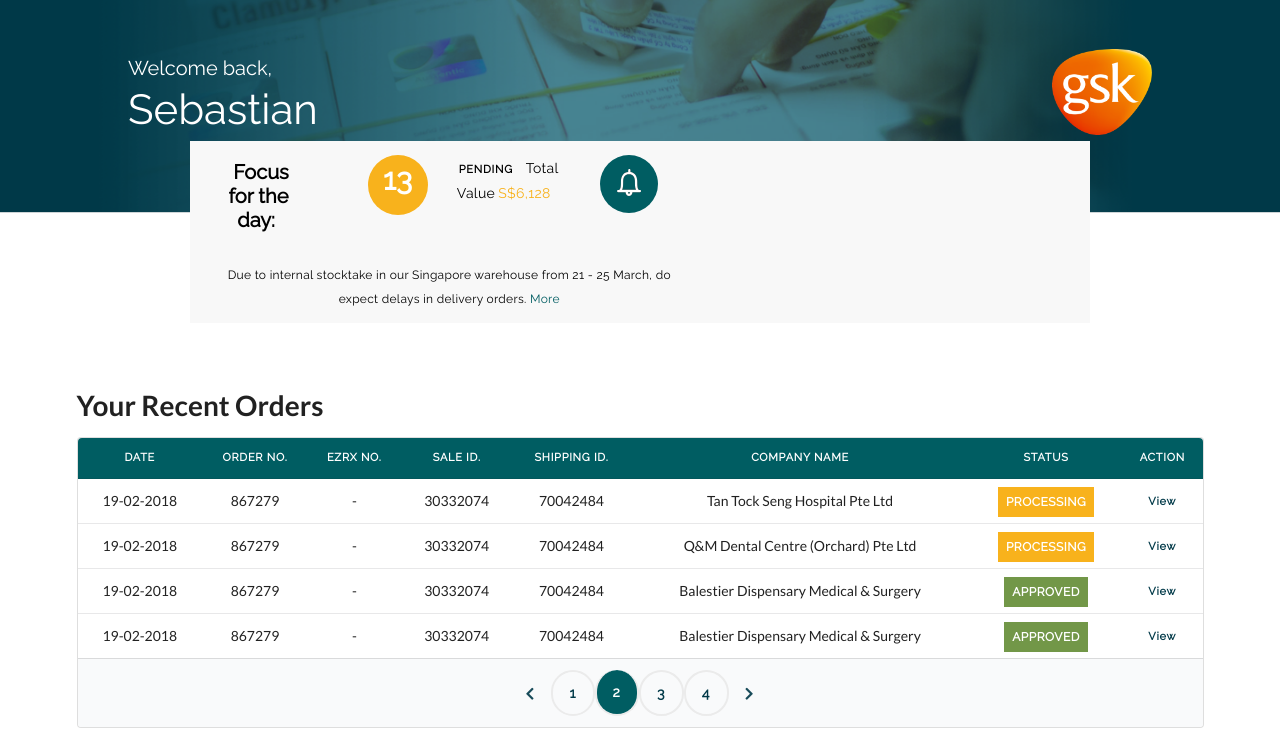
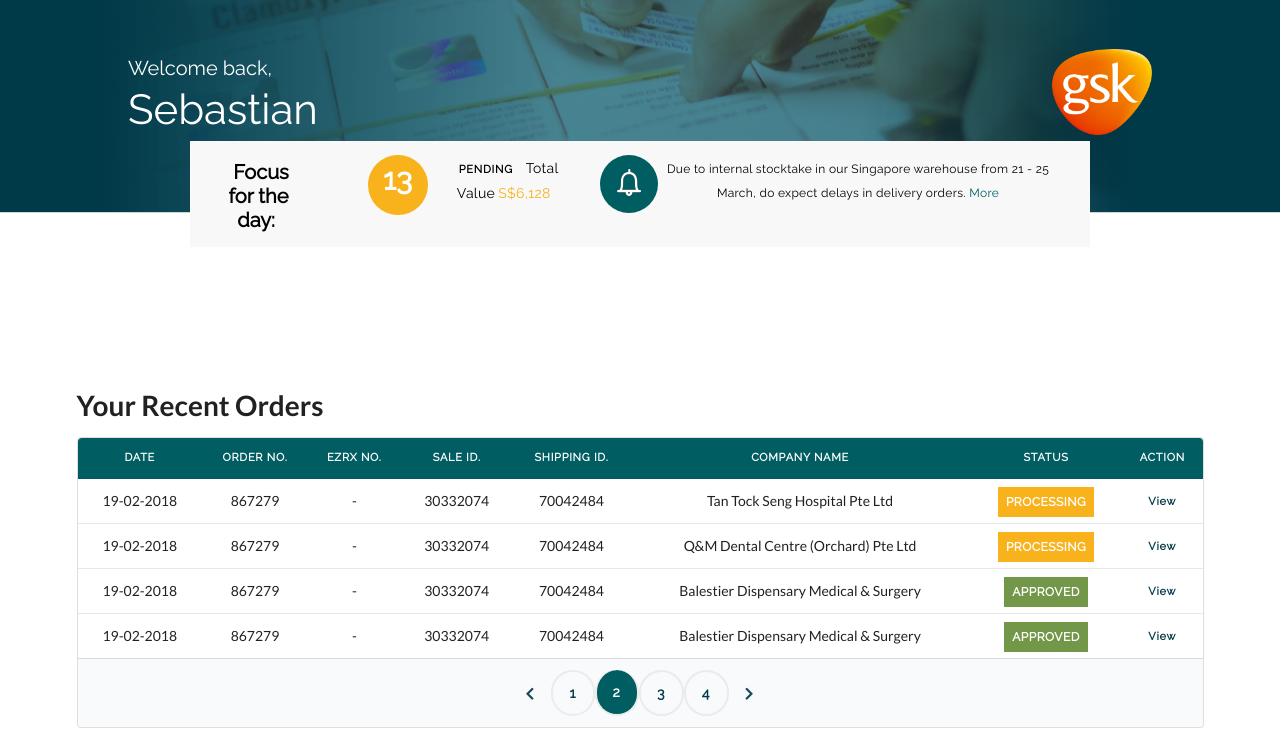
Before and after one commit to zainalarifin16/CPQ-DSS, a plain HTML site: page index.html in a window 1280 px wide. Shown: the part 75-805 px from the top of the page. Drawn offline with Linux system fonts and the light colour scheme.

Commit message:
eight on middle message

```diff
--- a/index.html
+++ b/index.html
@@ -126,7 +126,7 @@
                         <div class="one wide column">
                             <img src="assets/images/alert.svg">
                         </div>
-                        <div class="seven wide tablet nine wide column">
+                        <div class="seven wide tablet eight wide column">
                             <span class="zp-dss-messagealert">
                                 Due to internal stocktake in our Singapore warehouse from 21 - 25 March, do expect delays in delivery orders.
                                 <a href="" class="zp-dss-readmore">More</a>
```
